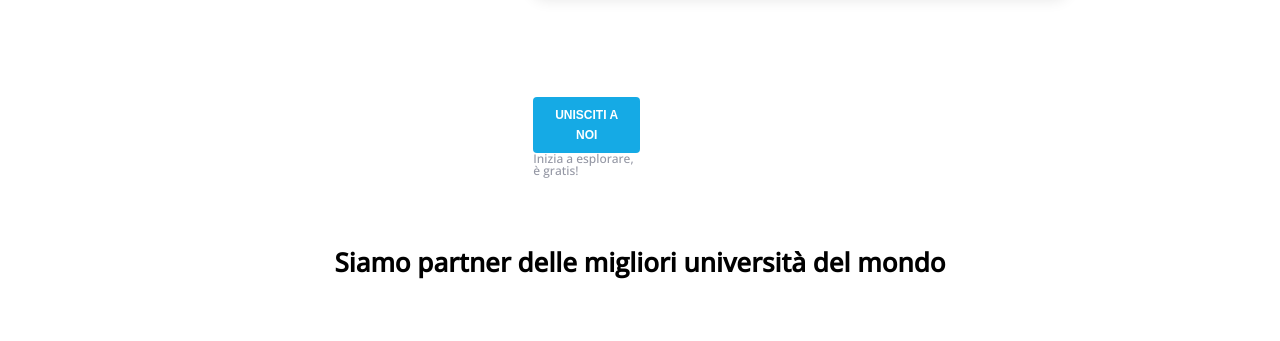
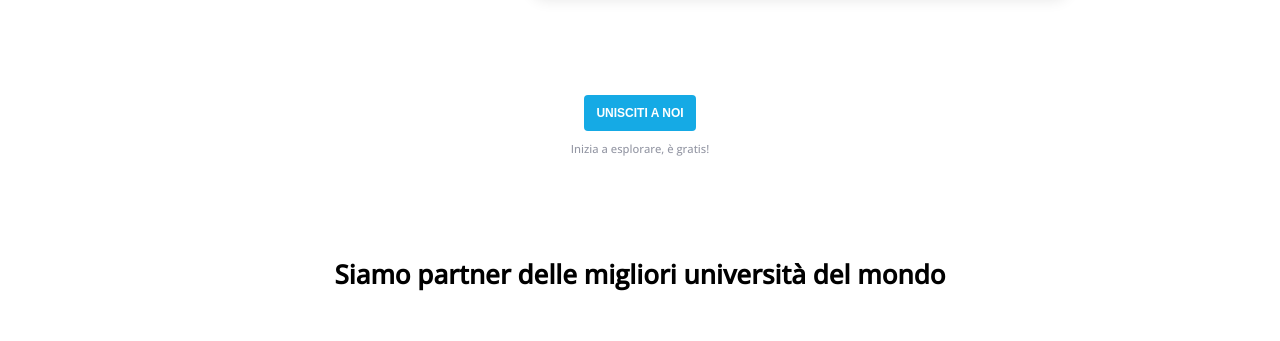
Before and after one commit to guglielmi-s/dsy-fe-playground, a website built with webpack: page index.html in a window 1280 px wide. Shown: the part 1544-1885 px from the top of the page. Built offline with nearby package versions, Linux system fonts and the light colour scheme; files whose address does not match are found by name.

Commit message:
btn giust

```diff
--- a/index.html
+++ b/index.html
@@ -88,10 +88,10 @@
           condividendo le proprie esperienze e i propri documenti su Docsity
         </p>
       </div>
-      <div class="joinContainer__footer">
-        <button class="btn btn--primary">Unisciti a noi</button>
-        <p>Inizia a esplorare, è gratis!</p>
-      </div>
+    </div>
+    <div class="comunityContainer__footer">
+      <button class="btn btn--primary">Unisciti a noi</button>
+      <p>Inizia a esplorare, è gratis!</p>
     </div>
 
     <div class="partnerContainer">
```
